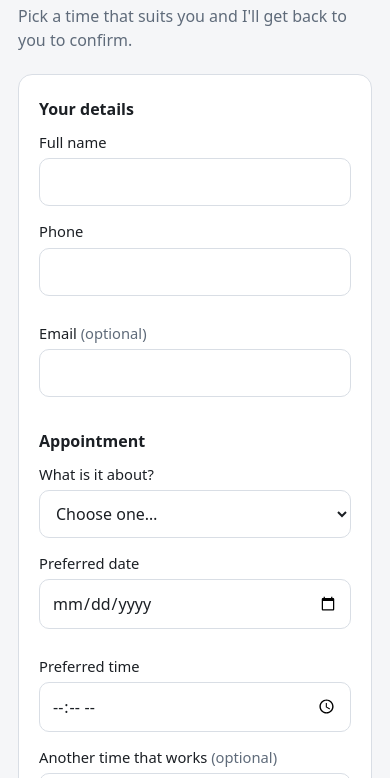
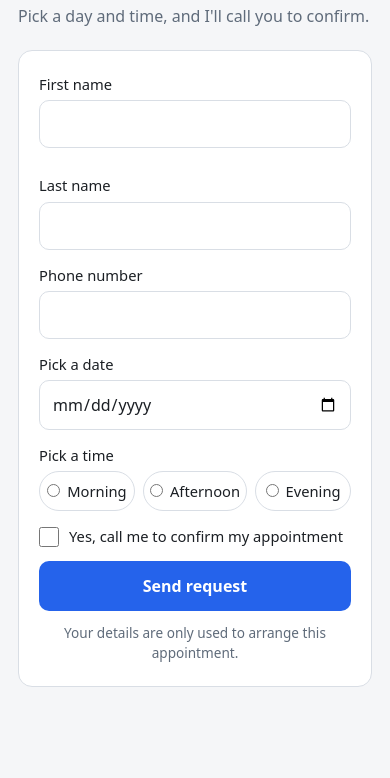
Before and after one commit to diallme-coder/diall_form, a plain HTML site: page index.html in a window 390 px wide. Shown: the part 66-844 px from the top of the page. Drawn offline with Linux system fonts and the light colour scheme.

Commit message:
Simplify form: first/last name, phone, date, time of day, call-me confirmation
Co-Authored-By: Claude Opus 5.5 <noreply@anthropic.com>
Claude-Session: https://claude.ai/code/session_01Jy7fuGYbFY8cEhYQzh4UCH

```diff
--- a/index.html
+++ b/index.html
@@ -44,6 +44,11 @@
                    border: 1px solid var(--line); border-radius: 999px; padding: 8px 14px; margin: 0; cursor: pointer; }
   .choices input { width: auto; min-height: 0; margin: 0; accent-color: var(--accent); }
   .choices label:has(input:checked) { border-color: var(--accent); }
+  .group-label { display: block; font-size: .92rem; font-weight: 500; margin-bottom: 5px; }
+  .choices label { flex: 1; justify-content: center; padding: 8px 6px; }
+  .choices:has(input[name="time"]) { flex-wrap: nowrap; }
+  .confirm { display: flex; align-items: flex-start; gap: 10px; font-weight: 500; cursor: pointer; }
+  .confirm input { width: 20px; height: 20px; min-height: 0; margin: 2px 0 0; flex: none; accent-color: var(--accent); }
   .hp { position: absolute; left: -9999px; width: 1px; height: 1px; overflow: hidden; }
   button { width: 100%; font: inherit; font-weight: 600; border: 0; border-radius: 10px;
            background: var(--accent); color: var(--accent-ink); padding: 13px; min-height: 48px; cursor: pointer; }
@@ -62,68 +67,39 @@
 <main>
   <header>
     <h1>Request an appointment</h1>
-    <p>Pick a time that suits you and I'll get back to you to confirm.</p>
+    <p>Pick a day and time, and I'll call you to confirm.</p>
   </header>
 
   <form id="form" novalidate>
-    <fieldset>
-      <legend>Your details</legend>
-      <div class="field">
-        <label for="name">Full name</label>
-        <input id="name" name="name" autocomplete="name" required>
-      </div>
     <div class="row">
       <div class="field">
-          <label for="phone">Phone</label>
-          <input id="phone" name="phone" type="tel" autocomplete="tel" required>
+        <label for="first">First name</label>
+        <input id="first" name="first_name" autocomplete="given-name" required>
       </div>
       <div class="field">
-          <label for="email">Email <span class="opt">(optional)</span></label>
-          <input id="email" name="email" type="email" autocomplete="email">
-        </div>
-      </div>
-    </fieldset>
-
-    <fieldset>
-      <legend>Appointment</legend>
-      <div class="field">
-        <label for="reason">What is it about?</label>
-        <select id="reason" name="reason" required>
-          <option value="">Choose one…</option>
-          <option>Meeting / consultation</option>
-          <option>Phone or video call</option>
-          <option>Business enquiry</option>
-          <option>Personal</option>
-          <option>Other</option>
-        </select>
-      </div>
-      <div class="row">
-        <div class="field">
-          <label for="date">Preferred date</label>
-          <input id="date" name="preferred_date" type="date" required>
-        </div>
-        <div class="field">
-          <label for="time">Preferred time</label>
-          <input id="time" name="preferred_time" type="time" required>
+        <label for="last">Last name</label>
+        <input id="last" name="last_name" autocomplete="family-name" required>
       </div>
     </div>
     <div class="field">
-        <label for="alt">Another time that works <span class="opt">(optional)</span></label>
-        <input id="alt" name="alternative_time" placeholder="e.g. Tuesday afternoon">
+      <label for="phone">Phone number</label>
+      <input id="phone" name="phone" type="tel" autocomplete="tel" inputmode="tel" required>
     </div>
     <div class="field">
-        <span id="how-label" style="display:block;font-size:.92rem;font-weight:500;margin-bottom:5px">How should we meet?</span>
-        <div class="choices" role="radiogroup" aria-labelledby="how-label">
-          <label><input type="radio" name="format" value="In person" checked> In person</label>
-          <label><input type="radio" name="format" value="Phone call"> Phone</label>
-          <label><input type="radio" name="format" value="Video call"> Video</label>
+      <label for="date">Pick a date</label>
+      <input id="date" name="date" type="date" required>
+    </div>
+    <div class="field">
+      <span id="time-label" class="group-label">Pick a time</span>
+      <div class="choices" role="radiogroup" aria-labelledby="time-label">
+        <label><input type="radio" name="time" value="Morning" required> Morning</label>
+        <label><input type="radio" name="time" value="Afternoon"> Afternoon</label>
+        <label><input type="radio" name="time" value="Evening"> Evening</label>
       </div>
     </div>
     <div class="field">
-        <label for="message">Message <span class="opt">(optional)</span></label>
-        <textarea id="message" name="message" placeholder="Anything I should know beforehand"></textarea>
+      <label class="confirm"><input type="checkbox" name="call_me" value="Yes" required> Yes, call me to confirm my appointment</label>
     </div>
-    </fieldset>
 
     <!-- spam trap: real people never see or fill this -->
     <div class="hp" aria-hidden="true">
@@ -138,7 +114,7 @@
 
   <div id="done" class="done" hidden>
     <h2>Request sent ✓</h2>
-    <p>Thanks — I'll be in touch soon to confirm your appointment.</p>
+    <p>Thanks — I'll call you soon to confirm your appointment.</p>
   </div>
 </main>
 
@@ -162,7 +138,7 @@
     const lines = Object.entries(data)
       .filter(([k, v]) => !k.startsWith("_") && v)
       .map(([k, v]) => `${k.replace(/_/g, " ")}: ${v}`);
-    return "mailto:" + INBOX + "?subject=" + encodeURIComponent("Appointment request from " + data.name)
+    return "mailto:" + INBOX + "?subject=" + encodeURIComponent("Appointment request from " + data.first_name + " " + data.last_name)
       + "&body=" + encodeURIComponent(lines.join("\n"));
   }
 
@@ -179,11 +155,10 @@
 
     const payload = {
       ...data,
-      _subject: `Appointment request: ${data.name} — ${data.preferred_date} ${data.preferred_time}`,
+      _subject: `Appointment request: ${data.first_name} ${data.last_name} — ${data.date} (${data.time})`,
       _template: "table",
       _captcha: "false"
     };
-    if (data.email) payload._replyto = data.email;
 
     btn.disabled = true;
     btn.textContent = "Sending…";
```
Also changed, not shown: 1 other file. Lines whose indentation alone changed are shown as unchanged.
